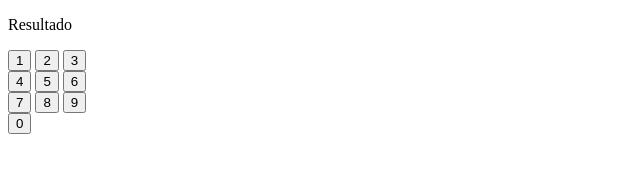
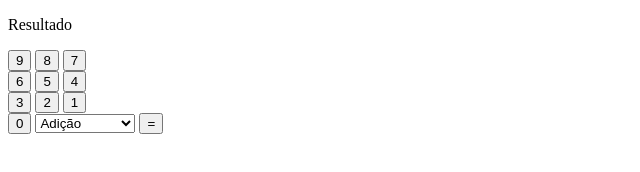
Before and after one commit to heenriq/History-of-my-day-24-09, a plain HTML site: page calculadora.html in a window 1280 px wide. Shown: the whole page, without its empty margins (0-640 px from the left). Drawn offline with Linux system fonts and the light colour scheme.

Commit message:
organizando botõe se adicionado select com option

```diff
--- a/calculadora.html
+++ b/calculadora.html
@@ -6,12 +6,19 @@
     <title>Calculadora</title>
   </head>
   <body>
-    <p >Resultado</p>
+    <p>Resultado</p>
     <div>
-        <button>1</button> <button>2</button> <button>3</button> <br>
-        <button>4</button> <button>5</button> <button>6</button> <br>
-        <button>7</button> <button>8</button> <button>9</button> <br>
-        <button>0</button>
+      <button>9</button> <button>8</button> <button>7</button> <br />
+      <button>6</button> <button>5</button> <button>4</button> <br />
+      <button>3</button> <button>2</button> <button>1</button> <br />
+      <button>0</button>
+      <select name="equacoes" id="">
+        <option value="adicao">Adição</option>
+        <option value="subtracao">Subtração</option>
+        <option value="divisao">Divisão</option>
+        <option value="multiplicacao">Multiplicação</option>
+      </select>
+      <button>=</button>
     </div>
   </body>
 </html>
```
